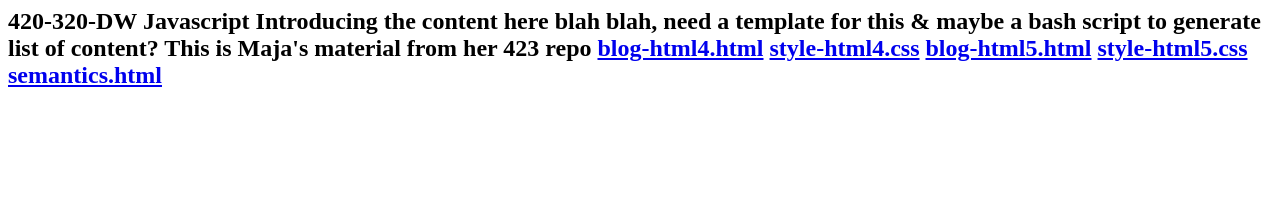
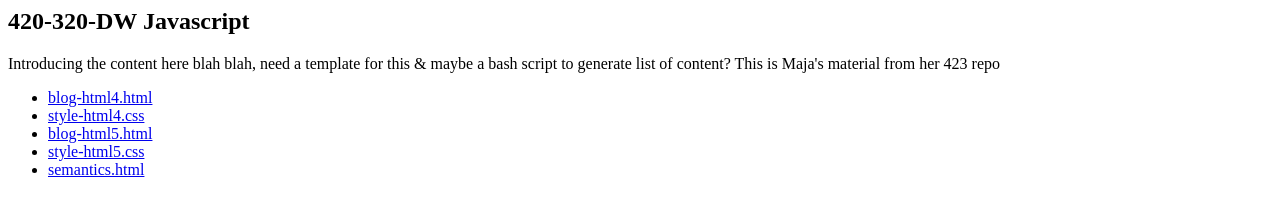
Before and after one commit to campbe13/javascript-320, a plain HTML site: page week01/index.html in a window 1280 px wide. Drawn offline with Linux system fonts and the light colour scheme.

Commit message:
fix content

```diff
--- a/week01/index.html
+++ b/week01/index.html
@@ -3,16 +3,19 @@
 <title>Week 01 </title>
 </head>
 <body>
-<h2>420-320-DW Javascript
+<h2>420-320-DW Javascript </h2>
 Introducing the content here blah blah, need a template for this & maybe a bash script to generate list of content?
+
 
 This is Maja's material from her 423 repo
 
-<a href=blog/blog-html4.html>blog-html4.html</a>
-<a href=blog/style-html4.css>style-html4.css</a>
-<a href=blog/blog-html5.html>blog-html5.html</a>
-<a href=blog/style-html5.css>style-html5.css</a>
-<a href=semantics.html>semantics.html</a>
+<ul>
+<li><a href=blog/blog-html4.html>blog-html4.html</a>
+<li><a href=blog/style-html4.css>style-html4.css</a>
+<li><a href=blog/blog-html5.html>blog-html5.html</a>
+<li><a href=blog/style-html5.css>style-html5.css</a>
+<li><a href=semantics.html>semantics.html</a>
+</ul>
 
 </body>
 </html>
```
Also changed, not shown: README.md.
